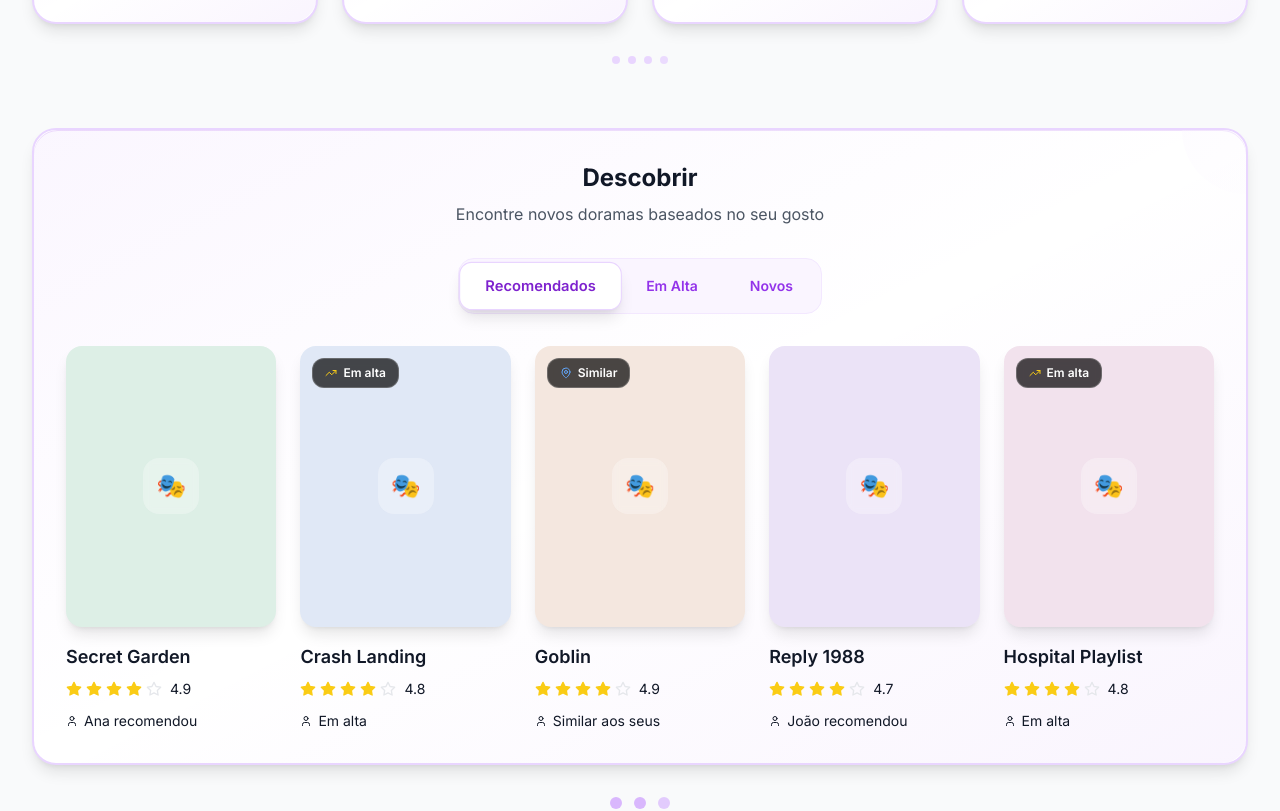
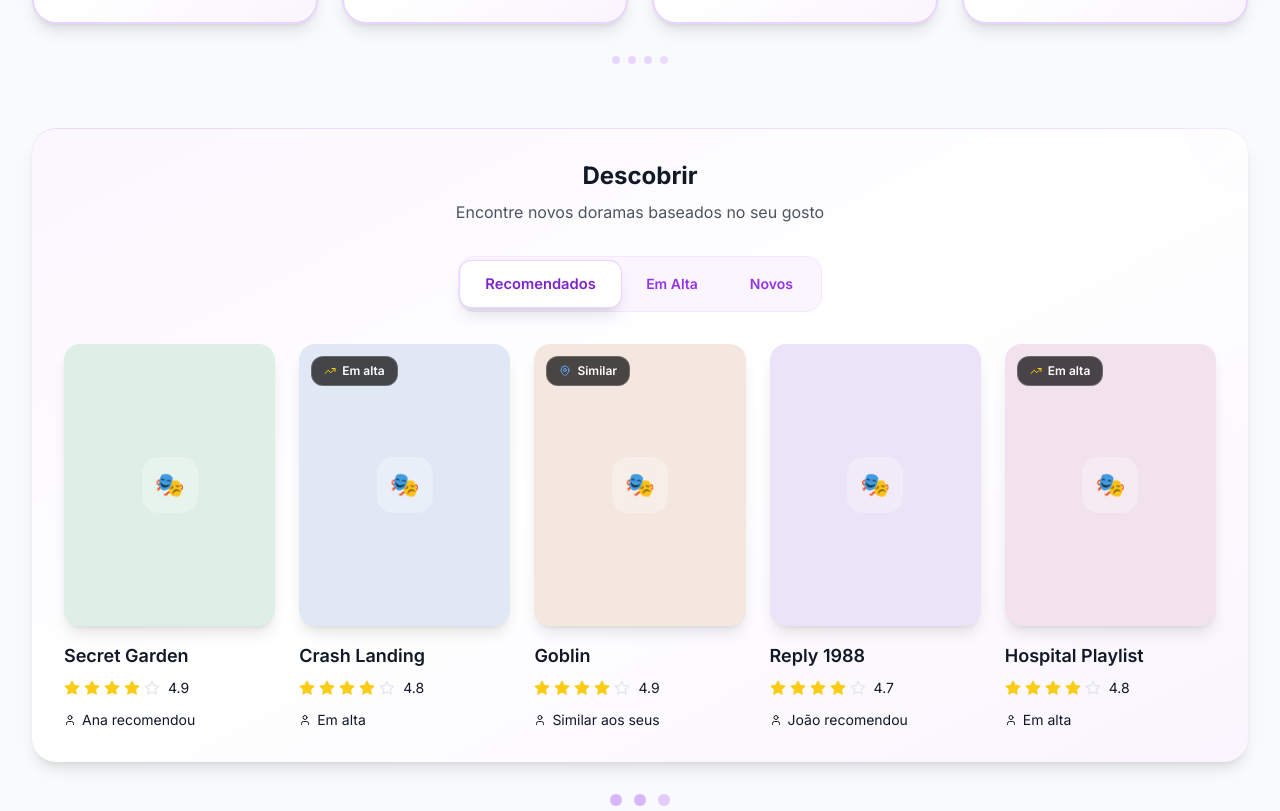
Before and after one commit to othaviolr/kdrama-frontend, a Next.js app: page / in a window 1280 px wide. Shown: the part 1532-2343 px from the top of the page. Built offline with nearby package versions, Linux system fonts and the light colour scheme.

Commit message:
refactor: discover change border color

```diff
--- a/src/components/home/DiscoverSection.tsx
+++ b/src/components/home/DiscoverSection.tsx
@@ -67,8 +67,8 @@ export function DiscoverSection() {
 
   return (
     <div className="mb-16">
-      {/* Card principal com bordas roxas */}
-      <div className="bg-white rounded-3xl shadow-lg border-2 border-purple-200 hover:border-purple-300 p-8 transition-all duration-300 relative overflow-hidden">
+      {/* Card principal sem borda externa */}
+      <div className="bg-white rounded-3xl shadow-lg p-8 transition-all duration-300 relative overflow-hidden">
         {/* Efeitos 3D roxos */}
         <div className="absolute inset-0 rounded-3xl bg-gradient-to-br from-purple-500/5 via-transparent to-purple-600/5 hover:from-purple-500/10 hover:to-purple-600/10 transition-all duration-300"></div>
         <div className="absolute inset-0 rounded-3xl shadow-[inset_0_1px_0_0_rgba(147,51,234,0.15)] transition-all duration-300"></div>
```
